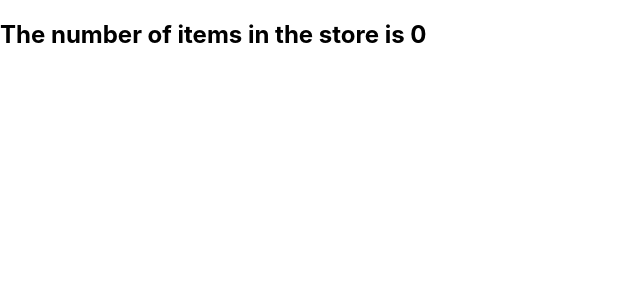
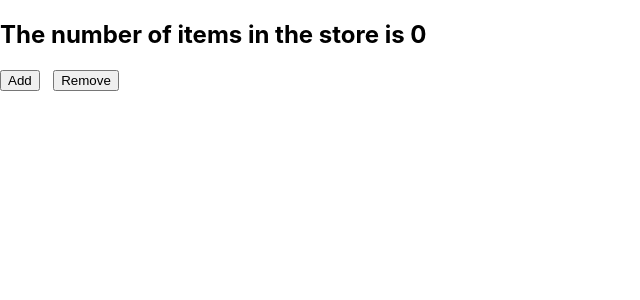
Before and after one commit to mamaheshd/react, a React (Create React App) app: page / in a window 1280 px wide. Shown: the top 300 px of the page, without its empty margins (0-640 px from the left). Built offline with nearby package versions, Linux system fonts and the light colour scheme.

Commit message:
add button added the events

```diff
--- a/src/Test.jsx
+++ b/src/Test.jsx
@@ -1,11 +1,19 @@
 import React from 'react'
 import { useSelector } from 'react-redux'
+import { useDispatch } from 'react-redux'
 
 const Test = () => {
+    const dispatch= useDispatch()
     const data =useSelector(store=>store)
-  return (
+    const addItem=()=>(
+        dispatch({type:'ADD_ITEMS'})
+    )
+    return (
     <>
-    <h2>The number of items in the store is {data.count} </h2>
+        <h2>The number of items in the store is {data.count} </h2>
+        <button onClick={addItem}>Add</button>
+        &nbsp;&nbsp;&nbsp;
+        <button>Remove</button>
     </>
   )
 }
--- a/src/reducers/testReducer.js
+++ b/src/reducers/testReducer.js
@@ -3,7 +3,14 @@ const initialValue={
 }
 
 const testReducer=(state=initialValue,action)=>{ //action and state are parameters
-    return state
+    switch(action.type){
+        case 'ADD_ITEM':
+            return{
+                count:++state.count //added from current state
+            }
+        default:
+            return state
+    }
 }
 
 export default testReducer
```
